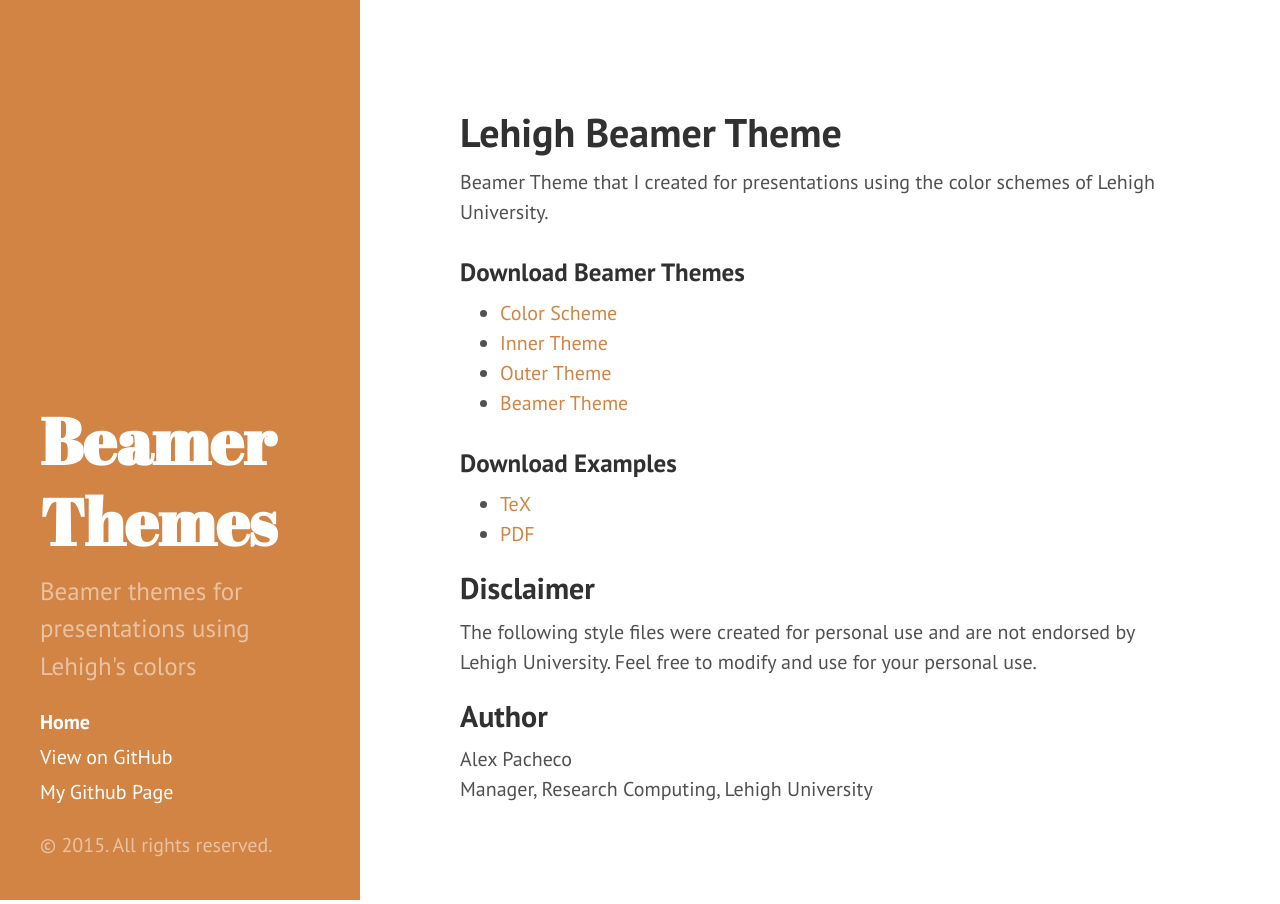
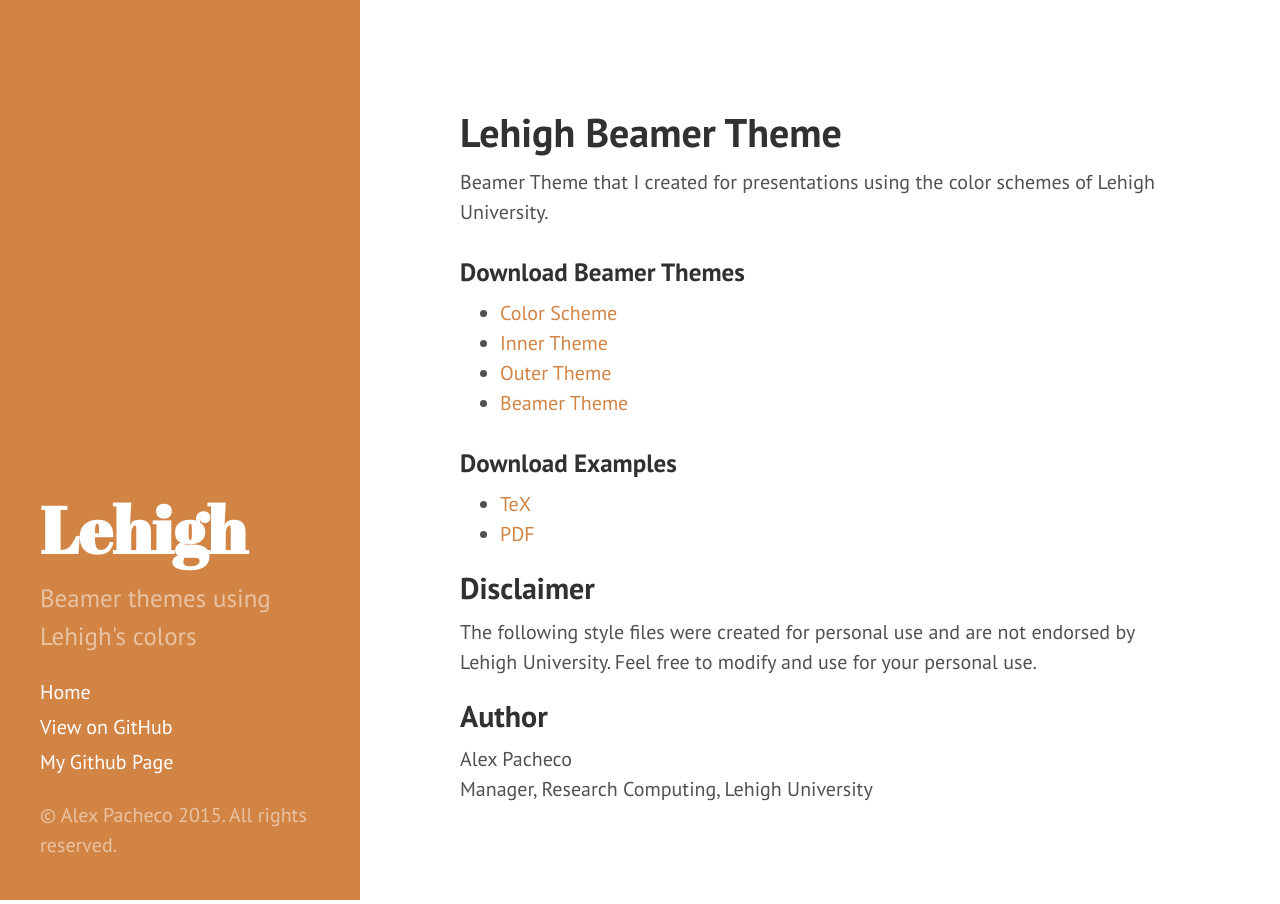
Before and after one commit to alexpacheco/LehighBeamer, a Jekyll site: the page built from index.md, in a window 1280 px wide. Built offline with Jekyll 4.4.1, drawn with Linux system fonts in a browser that asks for light colours; Markdown is read by kramdown in place of the engine named in the settings.

Commit message:
Edit _config.yml and add name to copyright  moved / from baseurl to end of url

```diff
--- a/_config.yml
+++ b/_config.yml
@@ -7,11 +7,11 @@ permalink:        pretty
 relative_permalinks: true
 
 # Setup
-title:            Beamer Themes
-tagline:          Lehigh University
-description:      'Beamer themes for presentations using Lehigh&#39;s colors'
-url:              http://www.alexpacheco.us/LehighBeamer
-baseurl:          /
+title:            Lehigh
+tagline:          Beamer Themes
+description:      'Beamer themes using Lehigh&#39;s colors'
+url:              http://www.alexpacheco.us/LehighBeamer/
+baseurl:
 
 author:
   name:           'Alex Pacheco'
--- a/_includes/sidebar.html
+++ b/_includes/sidebar.html
@@ -35,6 +35,6 @@
 -->
     </nav>
 
-    <p>&copy; {{ site.time | date: '%Y' }}. All rights reserved.</p>
+    <p>&copy; {{ site.author.name }} {{ site.time | date: '%Y' }}. All rights reserved.</p>
   </div>
 </div>
```
